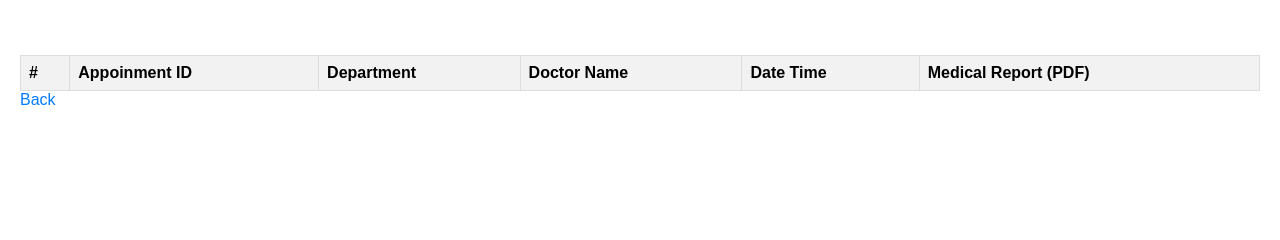
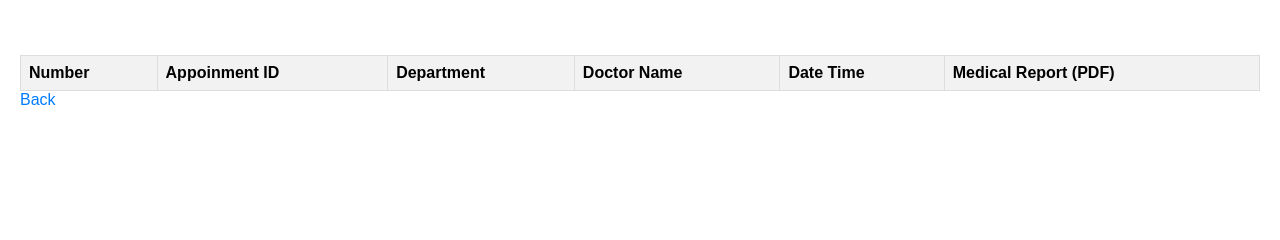
Before and after one commit to Zining919/FinalYearProject, a Flask app: page /app_history/1/1 in a window 1280 px wide. Shown: the part 199-439 px from the top of the page. Run offline with Flask 3, Linux system fonts and the light colour scheme; lists and menus that the app fills with data are empty.

Commit message:
update .....

```diff
--- a/templates/patients/patients_history.html
+++ b/templates/patients/patients_history.html
@@ -17,7 +17,7 @@
 
     <table>
         <tr>
-            <th>#</th>
+            <th>Number</th>
             <th>Appoinment ID</th>
             <th>Department</th>
             <th>Doctor Name</th>
```
